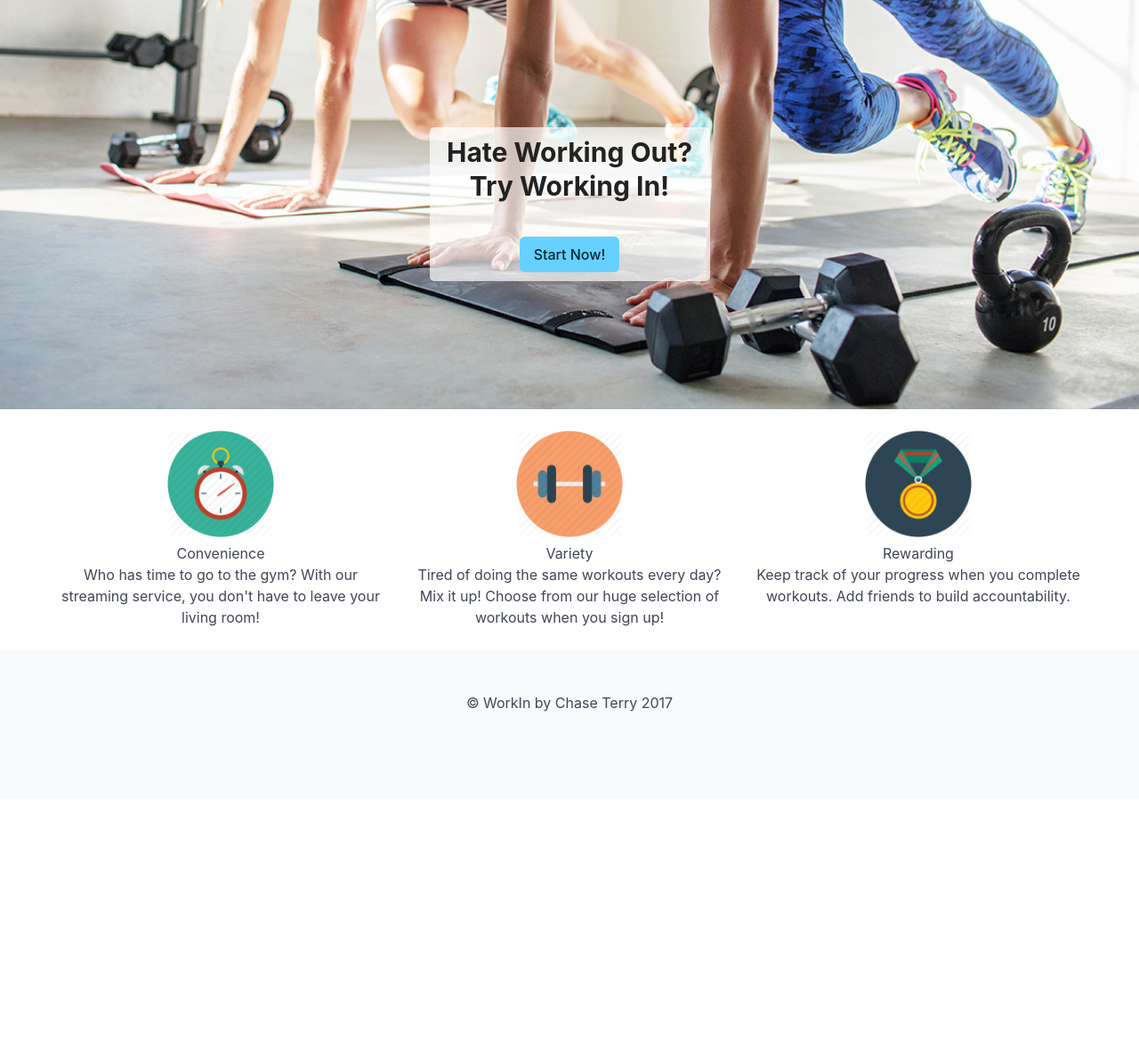
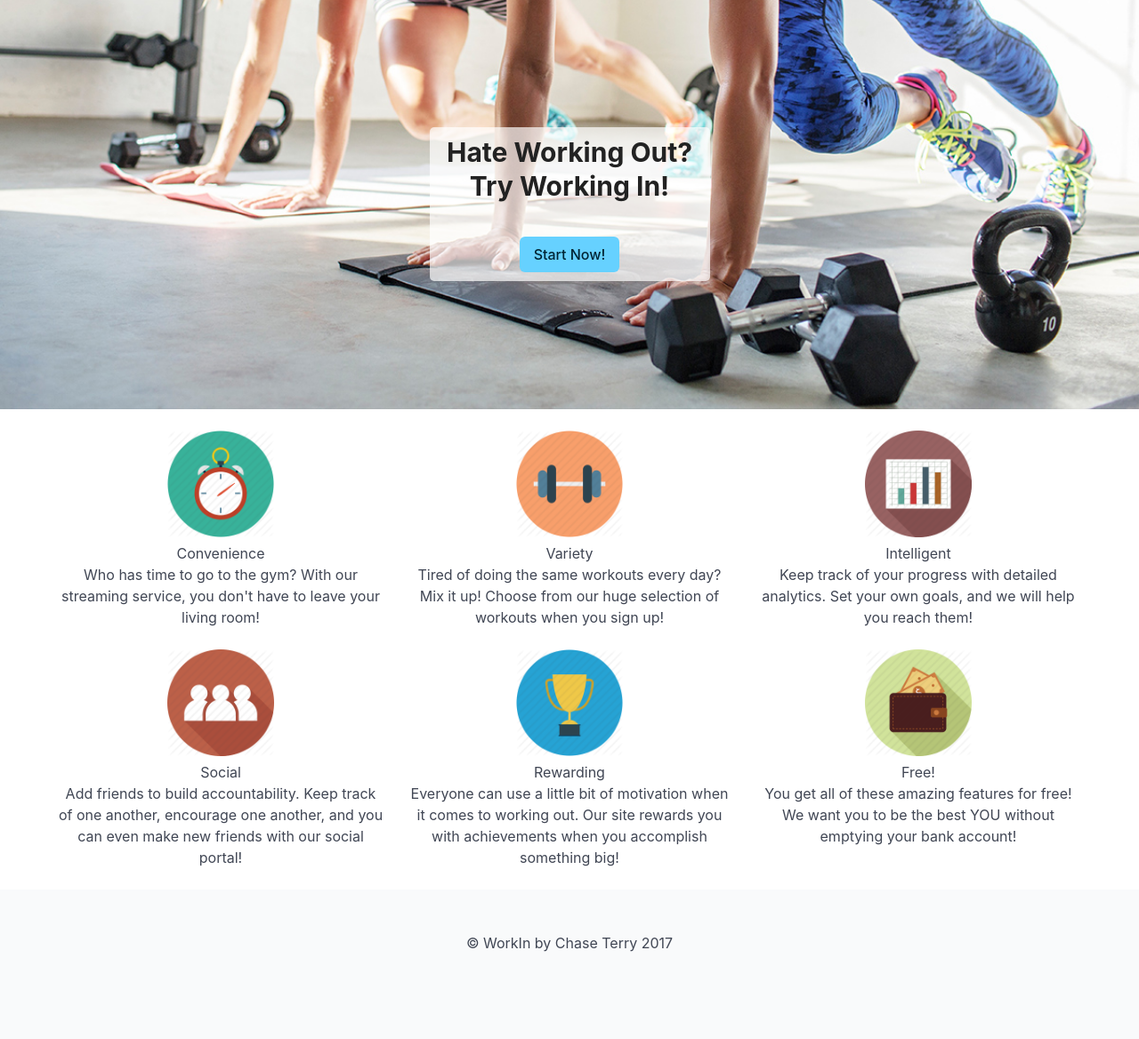
Before and after one commit to cdterry87/Work-In, a PHP site: page /work-in/ in a window 1280 px wide. Shown: the part 49-1217 px from the top of the page at 89% size. Before the commit the page ends 849 px from the top, so only its background shows below. Run offline with PHP 8.4, Linux system fonts and the light colour scheme; some libraries are stand-ins or nearby versions.

Commit message:
Added a little more to the home page

```diff
--- a/application/views/home.php
+++ b/application/views/home.php
@@ -38,12 +38,41 @@
 			</p>
 		</div>
 		<div class="column is-one-third center">
+			<img src="<?php echo $this->path('public/images/intelligent.png'); ?>" width="120" height="120"/>
+			<br/>
+			<h2>Intelligent</h2>
+			<p class="content">
+				Keep track of your progress with detailed analytics.
+				Set your own goals, and we will help you reach them!
+			</p>
+		</div>
+	</div>
+	<div class="columns">
+		<div class="column is-one-third center">
+			<img src="<?php echo $this->path('public/images/social.png'); ?>" width="120" height="120"/>
+			<br/>
+			<h2>Social</h2>
+			<p class="content">
+				Add friends to build accountability.  Keep track of one another,
+				encourage one another, and you can even make new friends with our social portal!
+			</p>
+		</div>
+		<div class="column is-one-third center">
 			<img src="<?php echo $this->path('public/images/reward.png'); ?>" width="120" height="120"/>
 			<br/>
 			<h2>Rewarding</h2>
 			<p class="content">
-				Keep track of your progress when you complete workouts.
-				Add friends to build accountability.
+				Everyone can use a little bit of motivation when it comes to working out.
+				Our site rewards you with achievements when you accomplish something big!
+			</p>
+		</div>
+		<div class="column is-one-third center">
+			<img src="<?php echo $this->path('public/images/money.png'); ?>" width="120" height="120"/>
+			<br/>
+			<h2>Free!</h2>
+			<p class="content">
+				You get all of these amazing features for free!
+				We want you to be the best YOU without emptying your bank account!
 			</p>
 		</div>
 	</div>
```
Also changed, not shown: public/images/intelligent.png (added), public/images/money.png (added), public/images/reward.png, public/images/social.png (added).
